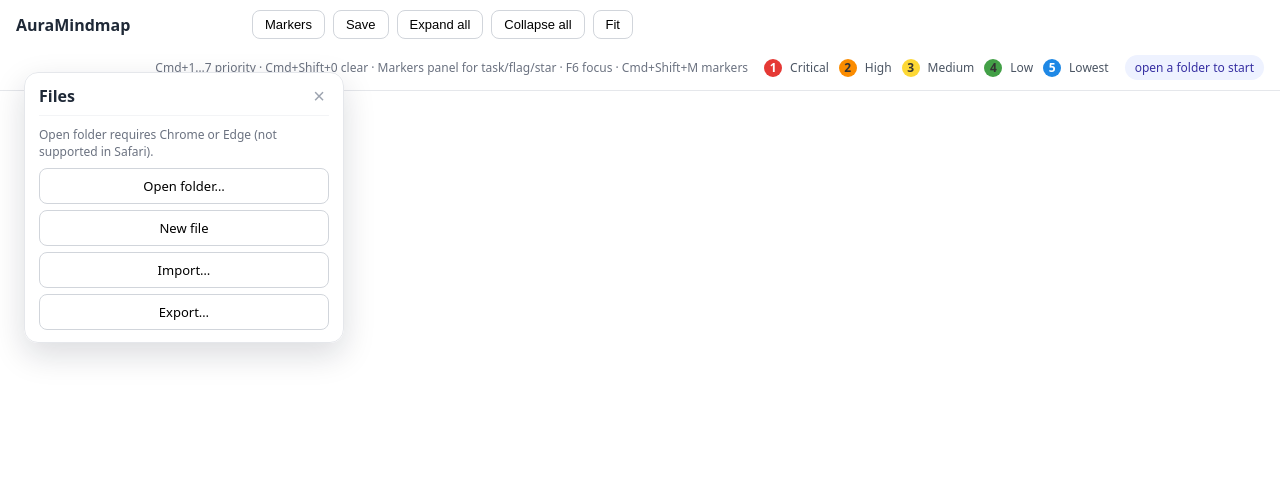
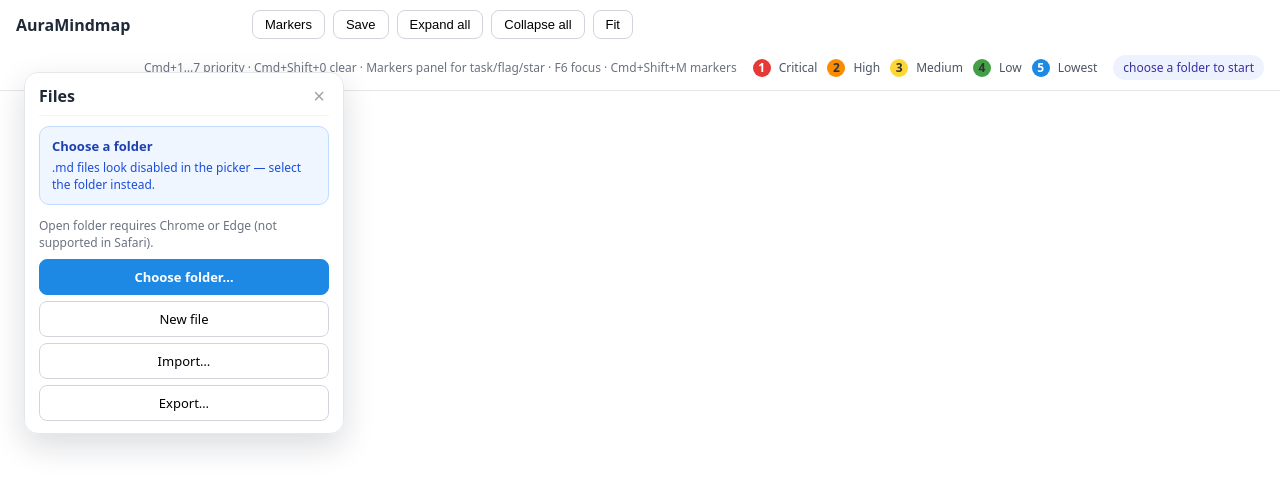
Before and after one commit to Julian7133/sprint-mindmapper, a website with bundled scripts: page extension/editor/index.html in a window 1280 px wide. Built offline with nearby package versions, Linux system fonts and the light colour scheme.

Commit message:
Improve UX for Folder Picker

```diff
--- a/extension/editor/app.js
+++ b/extension/editor/app.js
@@ -39,6 +39,7 @@ const btnReconnect = document.getElementById('btn-reconnect');
 const btnReconnectDismiss = document.getElementById('btn-reconnect-dismiss');
 const btnOpenFolder = document.getElementById('btn-open-folder');
 const folderPickerHint = document.getElementById('folder-picker-hint');
+const folderConnectHint = document.getElementById('folder-connect-hint');
 
 let frontmatter = '';
 let selectedId = null;
@@ -117,6 +118,16 @@ function updateWorkspaceLabel() {
 function updateFolderPickerUi() {
   btnOpenFolder.disabled = !ws.supportsNativeFolder;
   folderPickerHint.classList.toggle('hidden', ws.supportsNativeFolder);
+}
+
+function updateFolderConnectUi() {
+  const connected = ws.isConnected();
+  filePanel.classList.toggle('needs-folder', !connected);
+  folderConnectHint.classList.toggle('hidden', connected);
+  btnOpenFolder.textContent = connected ? 'Open folder…' : 'Choose folder…';
+  btnOpenFolder.title = connected
+    ? 'Switch to a different folder of .md mindmaps'
+    : 'Pick the folder that contains your .md files — not a single file';
 }
 
 function updateFocusBanner() {
@@ -544,14 +555,15 @@ async function importFile(file) {
 async function openFolderPicker() {
   if (!ws.supportsNativeFolder) return;
   try {
-    setStatus('opening folder…');
+    setStatus('choose a folder in the picker — not a .md file');
     await ws.openFolderPicker();
     hideReconnectPrompt();
     updateWorkspaceLabel();
+    updateFolderConnectUi();
     await loadInitialData();
   } catch (err) {
     if (err.name === 'AbortError') {
-      setStatus('ready');
+      setStatus(ws.isConnected() ? 'ready' : 'choose a folder to start');
       return;
     }
     console.error(err);
@@ -786,6 +798,7 @@ btnReconnect.addEventListener('click', () => {
     .then(() => {
       hideReconnectPrompt();
       updateWorkspaceLabel();
+      updateFolderConnectUi();
       return loadInitialData();
     })
     .catch((err) => {
@@ -798,8 +811,8 @@ btnReconnectDismiss.addEventListener('click', () => {
     .then(() => {
       hideReconnectPrompt();
       updateWorkspaceLabel();
-      setStatus('open a folder to start');
-      filePanel.classList.remove('hidden');
+      updateFolderConnectUi();
+      showWelcomeForDisconnectedFolder();
     })
     .catch(console.error);
 });
@@ -876,12 +889,14 @@ setupObserver();
 setupBus();
 
 function showWelcomeForDisconnectedFolder() {
-  setStatus('open a folder to start');
+  updateFolderConnectUi();
+  setStatus('choose a folder to start');
   filePanel.classList.remove('hidden');
 }
 
 async function boot() {
   updateFolderPickerUi();
+  updateFolderConnectUi();
   const initResult = await ws.init();
   if (initResult.awaitingReconnect) {
     showReconnectPrompt(initResult.folderLabel);
--- a/extension/editor/index.html
+++ b/extension/editor/index.html
@@ -61,6 +61,10 @@
         <button type="button" id="btn-file-close" class="panel-close" aria-label="Close">×</button>
       </div>
       <ul id="file-list" class="file-list"></ul>
+      <div id="folder-connect-hint" class="folder-connect-hint hidden" data-testid="folder-connect-hint">
+        <p class="folder-connect-lead">Choose a folder</p>
+        <p class="folder-connect-detail">.md files look disabled in the picker — select the folder instead.</p>
+      </div>
       <p id="folder-picker-hint" class="file-inline-hint hidden" data-testid="folder-picker-hint">
         Open folder requires Chrome or Edge (not supported in Safari).
       </p>
@@ -80,7 +84,7 @@
         </div>
       </div>
       <div class="panel-actions">
-        <button type="button" id="btn-open-folder">Open folder…</button>
+        <button type="button" id="btn-open-folder">Choose folder…</button>
         <button type="button" id="btn-new-file">New file</button>
         <button type="button" id="btn-import-file">Import…</button>
         <button type="button" id="btn-export">Export…</button>
--- a/extension/editor/style.css
+++ b/extension/editor/style.css
@@ -175,6 +175,43 @@ body {
   margin: 0 0 8px;
   font-size: 12px;
   color: #6b7280;
+}
+
+.folder-connect-hint {
+  margin: 0 0 12px;
+  padding: 10px 12px;
+  border-radius: 10px;
+  background: #eff6ff;
+  border: 1px solid #bfdbfe;
+}
+
+.folder-connect-hint.hidden {
+  display: none;
+}
+
+.folder-connect-lead {
+  margin: 0 0 4px;
+  font-size: 13px;
+  font-weight: 600;
+  color: #1e40af;
+}
+
+.folder-connect-detail {
+  margin: 0;
+  font-size: 12px;
+  line-height: 1.45;
+  color: #1d4ed8;
+}
+
+.file-panel.needs-folder #btn-open-folder {
+  background: #1e88e5;
+  color: #fff;
+  border-color: #1e88e5;
+  font-weight: 600;
+}
+
+.file-panel.needs-folder #btn-open-folder:hover {
+  background: #1976d2;
 }
 
 .file-inline-label {
```
Also changed, not shown: extension/tests/e2e/extension.spec.js (+5 -2 lines).
